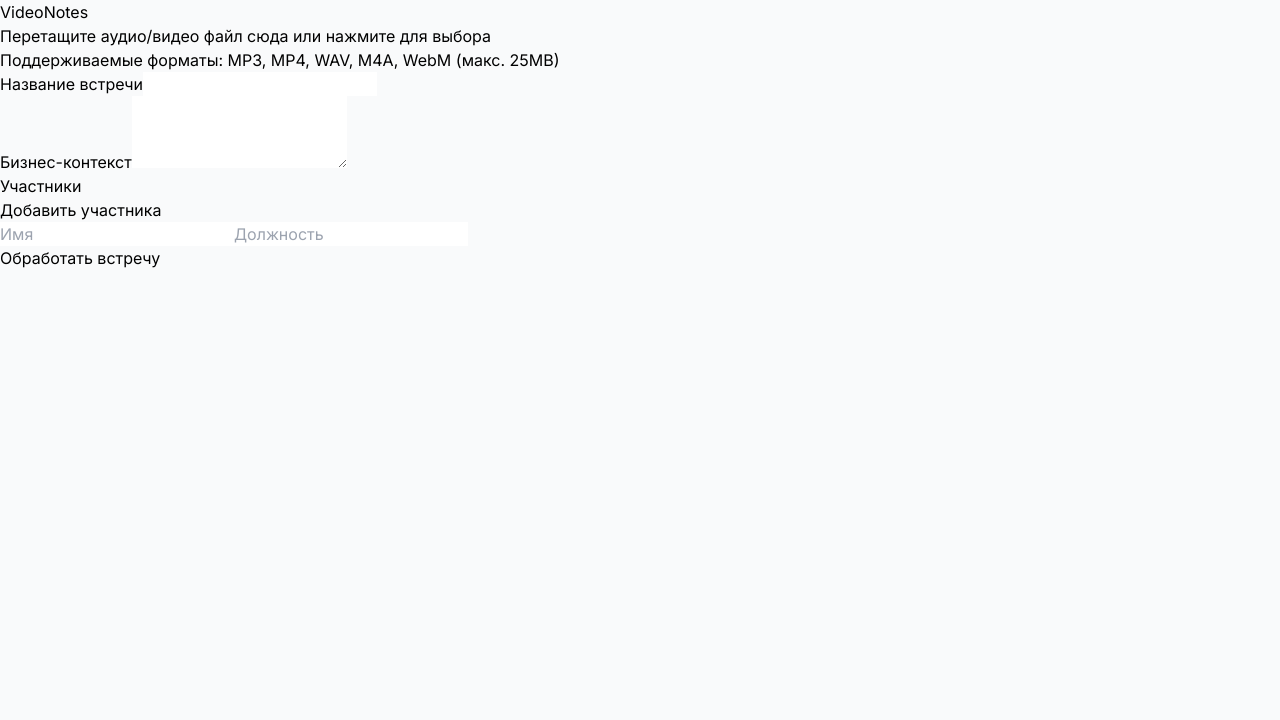
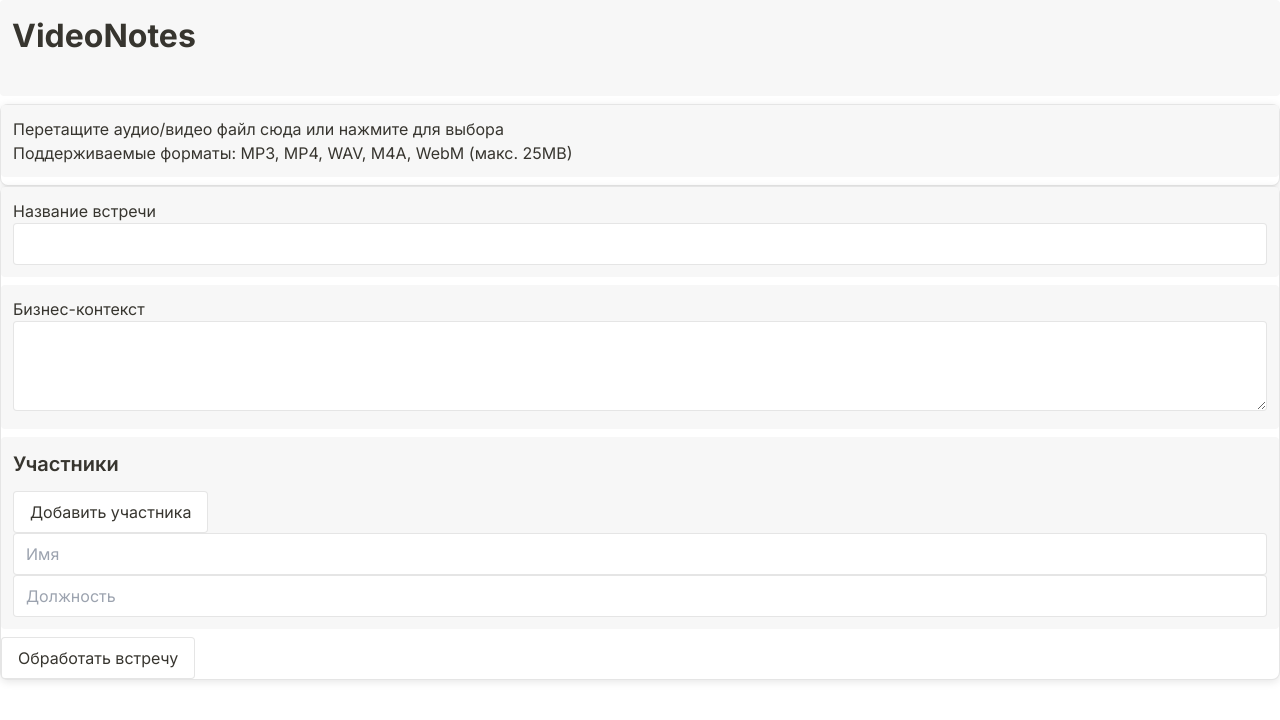
Before and after one commit to Evgenii-Pavlyukevich/notemeet, a Next.js app: page / in a window 1280 px wide. Shown: the top 720 px of the page. Built offline with nearby package versions, Linux system fonts and the light colour scheme.

Commit message:
feat: Add Notion-inspired design system

```diff
--- a/app/globals.css
+++ b/app/globals.css
@@ -2,12 +2,124 @@
 @tailwind components;
 @tailwind utilities;
 
+@import url('https://fonts.googleapis.com/css2?family=Inter:wght@400;500;600;700&display=swap');
+
 :root {
-  --foreground-rgb: 0, 0, 0;
-  --background-rgb: 249, 250, 251;
+  --bg-color: #ffffff;
+  --text-primary: #37352f;
+  --accent-blue: #3b82f6;
+  --hover-bg: rgba(55, 53, 47, 0.08);
+  --border-color: rgba(0, 0, 0, 0.1);
+  --block-bg: #f7f7f7;
+}
+
+.dark {
+  --bg-color: #2d2d2d;
+  --text-primary: #ffffff;
+  --hover-bg: rgba(255, 255, 255, 0.055);
+  --border-color: rgba(255, 255, 255, 0.1);
+  --block-bg: #363636;
 }
 
 body {
-  color: rgb(var(--foreground-rgb));
-  background: rgb(var(--background-rgb));
+  font-family: Inter, -apple-system, BlinkMacSystemFont, 'Segoe UI', Roboto, sans-serif;
+  line-height: 1.5;
+  color: var(--text-primary);
+  background: var(--bg-color);
 }
+
+h1 {
+  font-size: 32px;
+  font-weight: 700;
+  margin-bottom: 24px;
+}
+
+h2 {
+  font-size: 24px;
+  font-weight: 600;
+  margin-bottom: 16px;
+}
+
+h3 {
+  font-size: 20px;
+  font-weight: 600;
+  margin-bottom: 12px;
+}
+
+.notion-block {
+  padding: 12px;
+  margin-bottom: 8px;
+  border-radius: 4px;
+  background: var(--block-bg);
+  transition: background 0.15s ease-out;
+}
+
+.notion-block:hover {
+  background: var(--hover-bg);
+}
+
+.notion-button {
+  background: var(--bg-color);
+  border: 1px solid var(--border-color);
+  border-radius: 4px;
+  padding: 8px 16px;
+  transition: all 0.15s ease-out;
+  color: var(--text-primary);
+}
+
+.notion-button:hover {
+  background: var(--hover-bg);
+}
+
+.notion-button:disabled {
+  opacity: 0.5;
+  cursor: not-allowed;
+}
+
+.notion-input {
+  width: 100%;
+  padding: 8px 12px;
+  border: 1px solid var(--border-color);
+  border-radius: 4px;
+  background: var(--bg-color);
+  color: var(--text-primary);
+  transition: all 0.15s ease-out;
+}
+
+.notion-input:focus {
+  outline: none;
+  border-color: var(--accent-blue);
+  box-shadow: 0 0 0 2px rgba(59, 130, 246, 0.1);
+}
+
+.notion-card {
+  background: var(--bg-color);
+  border: 1px solid var(--border-color);
+  border-radius: 8px;
+  box-shadow: 0 2px 8px rgba(0, 0, 0, 0.1);
+  transition: all 0.15s ease-out;
+}
+
+.notion-card:hover {
+  box-shadow: 0 4px 12px rgba(0, 0, 0, 0.1);
+}
+
+.notion-tabs {
+  border-bottom: 1px solid var(--border-color);
+}
+
+.notion-tab {
+  padding: 8px 16px;
+  color: var(--text-primary);
+  border-bottom: 2px solid transparent;
+  transition: all 0.15s ease-out;
+}
+
+.notion-tab:hover {
+  background: var(--hover-bg);
+}
+
+.notion-tab-active {
+  border-bottom-color: var(--accent-blue);
+  color: var(--accent-blue);
+}
--- a/app/page.tsx
+++ b/app/page.tsx
@@ -13,12 +13,23 @@ const queryClient = new QueryClient();
 export default function Home() {
   return (
     <QueryClientProvider client={queryClient}>
-      <main className="min-h-screen p-4 md:p-8 bg-gray-50">
-        <div className="max-w-4xl mx-auto space-y-8">
-          <h1 className="text-3xl font-bold text-gray-900">{translations.title}</h1>
+      <main className="min-h-screen bg-bg-color">
+        <div className="max-w-5xl mx-auto px-4 py-8 md:px-8 md:py-12">
+          <div className="notion-block mb-8">
+            <h1 className="text-text-primary">{translations.title}</h1>
+          </div>
           <MeetingProcessor />
         </div>
-        <Toaster position="bottom-right" />
+        <Toaster
+          position="bottom-right"
+          toastOptions={{
+            style: {
+              background: 'var(--bg-color)',
+              color: 'var(--text-primary)',
+              border: '1px solid var(--border-color)',
+            },
+          }}
+        />
       </main>
     </QueryClientProvider>
   );
--- a/components/FileUpload.tsx
+++ b/components/FileUpload.tsx
@@ -36,20 +36,22 @@ export function FileUpload({ file, onFileChange }: FileUploadProps) {
   });
 
   return (
+    <div className="notion-card p-6">
       <div
         {...getRootProps()}
-      className={`p-8 border-2 border-dashed rounded-lg text-center cursor-pointer transition-colors
-        ${isDragActive ? 'border-blue-500 bg-blue-50' : 'border-gray-300 hover:border-gray-400'}`}
+        className={`notion-block cursor-pointer transition-all duration-150 ease-out
+          ${isDragActive ? 'border-2 border-dashed border-accent-blue bg-hover-bg' : ''}`}
       >
         <input {...getInputProps()} />
         <div className="space-y-2">
-        <p className="text-gray-600">
+          <p className="text-text-primary">
             {file ? `${translations.fileUpload.selectedFile} ${file.name}` : translations.fileUpload.dragAndDrop}
           </p>
-        <p className="text-sm text-gray-500">
+          <p className="text-sm opacity-60">
             {translations.fileUpload.supportedFormats}
           </p>
         </div>
       </div>
+    </div>
   );
 }
--- a/components/MeetingForm.tsx
+++ b/components/MeetingForm.tsx
@@ -38,9 +38,10 @@ export function MeetingForm({
   };
 
   return (
+    <div className="notion-card p-6">
       <form onSubmit={(e) => { e.preventDefault(); onSubmit(); }} className="space-y-6">
-      <div>
-        <label htmlFor="title" className="block text-sm font-medium text-gray-700">
+        <div className="notion-block">
+          <label htmlFor="title" className="block text-sm mb-2">
             {translations.meetingForm.title}
           </label>
           <input
@@ -48,13 +49,13 @@ export function MeetingForm({
             id="title"
             value={title}
             onChange={(e) => onTitleChange(e.target.value)}
-          className="mt-1 block w-full rounded-md border-gray-300 shadow-sm focus:border-blue-500 focus:ring-blue-500"
+            className="notion-input"
             required
           />
         </div>
 
-      <div>
-        <label htmlFor="context" className="block text-sm font-medium text-gray-700">
+        <div className="notion-block">
+          <label htmlFor="context" className="block text-sm mb-2">
             {translations.meetingForm.context}
           </label>
           <textarea
@@ -62,23 +63,24 @@ export function MeetingForm({
             rows={3}
             value={context}
             onChange={(e) => onContextChange(e.target.value)}
-          className="mt-1 block w-full rounded-md border-gray-300 shadow-sm focus:border-blue-500 focus:ring-blue-500"
+            className="notion-input"
             required
           />
         </div>
 
-      <div className="space-y-4">
-        <div className="flex justify-between items-center">
-          <h3 className="text-lg font-medium text-gray-900">{translations.meetingForm.participants.title}</h3>
+        <div className="notion-block">
+          <div className="flex justify-between items-center mb-4">
+            <h3 className="text-lg">{translations.meetingForm.participants.title}</h3>
             <button
               type="button"
               onClick={addParticipant}
-            className="text-sm text-blue-600 hover:text-blue-500"
+              className="notion-button text-sm"
             >
               {translations.meetingForm.participants.addParticipant}
             </button>
           </div>
 
+          <div className="space-y-4">
             {participants.map((participant, index) => (
               <div key={index} className="flex gap-4">
                 <input
@@ -86,7 +88,7 @@ export function MeetingForm({
                   placeholder={translations.meetingForm.participants.name}
                   value={participant.name}
                   onChange={(e) => updateParticipant(index, 'name', e.target.value)}
-              className="flex-1 rounded-md border-gray-300 shadow-sm focus:border-blue-500 focus:ring-blue-500"
+                  className="notion-input"
                   required
                 />
                 <input
@@ -94,24 +96,22 @@ export function MeetingForm({
                   placeholder={translations.meetingForm.participants.position}
                   value={participant.position}
                   onChange={(e) => updateParticipant(index, 'position', e.target.value)}
-              className="flex-1 rounded-md border-gray-300 shadow-sm focus:border-blue-500 focus:ring-blue-500"
+                  className="notion-input"
                   required
                 />
               </div>
             ))}
           </div>
+        </div>
 
         <button
           type="submit"
           disabled={isProcessing}
-        className={`w-full py-2 px-4 rounded-md text-white font-medium ${
-          isProcessing
-            ? 'bg-blue-400 cursor-not-allowed'
-            : 'bg-blue-600 hover:bg-blue-700'
-        }`}
+          className={`notion-button w-full ${isProcessing ? 'opacity-50 cursor-not-allowed' : ''}`}
         >
           {isProcessing ? translations.meetingForm.submit.processing : translations.meetingForm.submit.process}
         </button>
       </form>
+    </div>
   );
 }
--- a/components/Results.tsx
+++ b/components/Results.tsx
@@ -21,18 +21,14 @@ export function Results({ transcription, summary, decisions, actionItems, follow
   ];
 
   return (
-    <div className="bg-white rounded-lg shadow">
-      <div className="border-b border-gray-200">
-        <nav className="flex -mb-px">
+    <div className="notion-card">
+      <div className="notion-tabs">
+        <nav className="flex">
           {tabs.map((tab) => (
             <button
               key={tab.id}
               onClick={() => setActiveTab(tab.id)}
-              className={`py-4 px-6 text-sm font-medium border-b-2 ${
-                activeTab === tab.id
-                  ? 'border-blue-500 text-blue-600'
-                  : 'border-transparent text-gray-500 hover:text-gray-700 hover:border-gray-300'
-              }`}
+              className={`notion-tab ${activeTab === tab.id ? 'notion-tab-active' : ''}`}
             >
               {tab.label}
             </button>
@@ -42,41 +38,53 @@ export function Results({ transcription, summary, decisions, actionItems, follow
 
       <div className="p-6">
         {activeTab === 'transcription' && (
-          <div className="prose max-w-none">
+          <div className="notion-block">
             <p className="whitespace-pre-wrap">{transcription || translations.results.noData.transcription}</p>
           </div>
         )}
 
         {activeTab === 'summary' && (
-          <div className="prose max-w-none">
+          <div className="notion-block">
             <p>{summary || translations.results.noData.summary}</p>
           </div>
         )}
 
         {activeTab === 'decisions' && (
+          <div className="notion-block">
+            {decisions?.length ? (
               <ul className="space-y-2">
-            {decisions?.map((decision, index) => (
-              <li key={index} className="flex items-start">
-                <span className="flex-shrink-0 w-6 h-6 flex items-center justify-center rounded-full bg-blue-100 text-blue-600">
+                {decisions.map((decision, index) => (
+                  <li key={index} className="flex items-start gap-3">
+                    <span className="flex-shrink-0 w-6 h-6 flex items-center justify-center rounded-full bg-hover-bg text-text-primary">
                       {index + 1}
                     </span>
-                <span className="ml-3">{decision}</span>
+                    <span>{decision}</span>
                   </li>
-            )) || <p>{translations.results.noData.decisions}</p>}
+                ))}
               </ul>
+            ) : (
+              <p className="opacity-60">{translations.results.noData.decisions}</p>
+            )}
+          </div>
         )}
 
         {activeTab === 'actions' && (
+          <div className="notion-block">
+            {actionItems?.length ? (
               <ul className="space-y-4">
-            {actionItems?.map((item, index) => (
-              <li key={index} className="flex items-start">
-                <span className="flex-shrink-0 w-6 h-6 flex items-center justify-center rounded-full bg-green-100 text-green-600">
+                {actionItems.map((item, index) => (
+                  <li key={index} className="flex items-start gap-3">
+                    <span className="flex-shrink-0 w-6 h-6 flex items-center justify-center rounded-full bg-hover-bg text-text-primary">
                       {index + 1}
                     </span>
-                <span className="ml-3">{item}</span>
+                    <span>{item}</span>
                   </li>
-            )) || <p>{translations.results.noData.actions}</p>}
+                ))}
               </ul>
+            ) : (
+              <p className="opacity-60">{translations.results.noData.actions}</p>
+            )}
+          </div>
         )}
       </div>
     </div>
```
Lines whose indentation alone changed are shown as unchanged.
